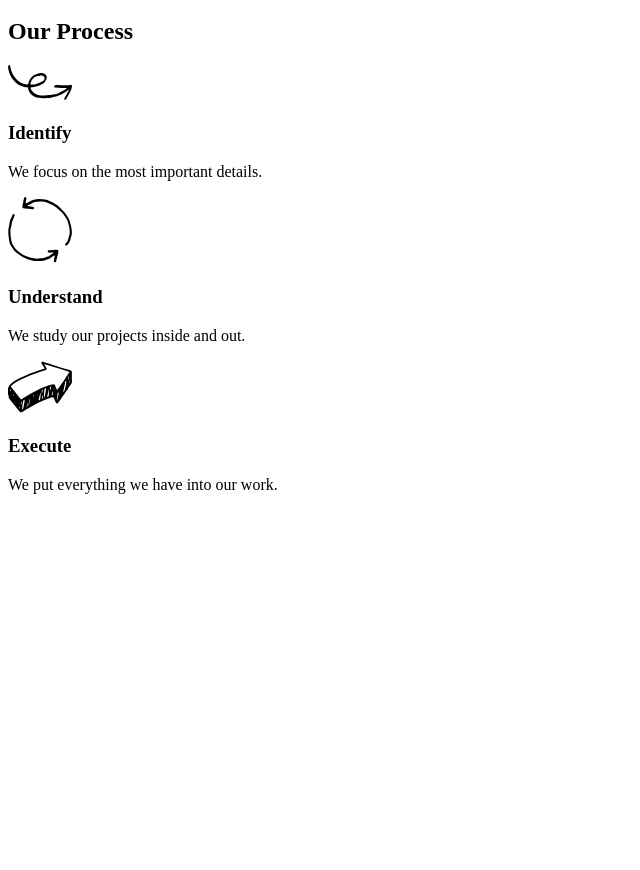
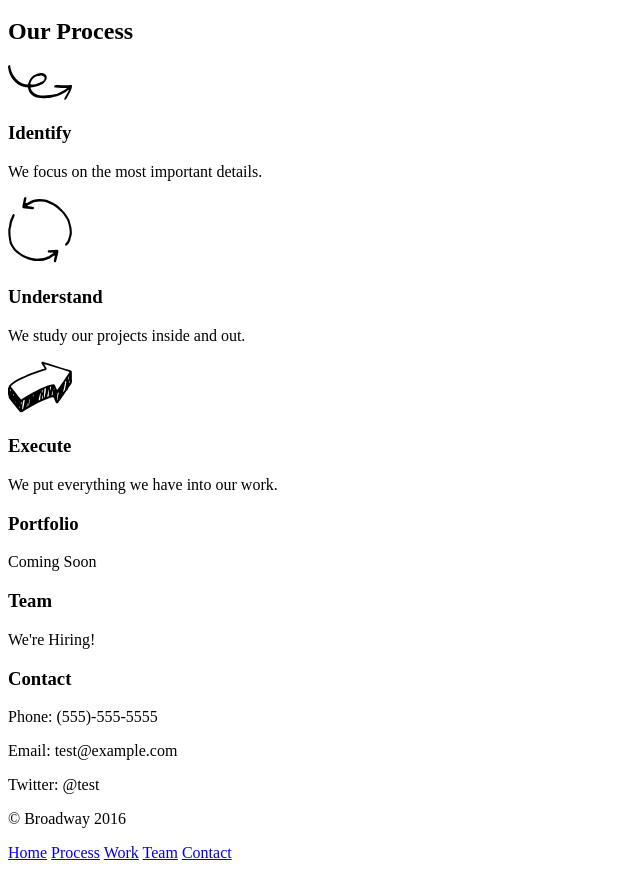
Before and after one commit to anthonygharvey/broadway, a plain HTML site: page index.html in a window 1280 px wide. Shown: the part 100-970 px from the top of the page, without its empty margins (0-640 px from the left). Before the commit the page ends 800 px from the top, so only its background shows below. Drawn offline with Linux system fonts and the light colour scheme.

Commit message:
Add process section and footer to index.html.

```diff
--- a/index.html
+++ b/index.html
@@ -18,7 +18,7 @@
 			<a href="#">Team</a>
 			<a href="#">Contact</a>
 		</nav>
-	</header>
+	</header><!-- Header Section -->
 
 	<!-- Process Section -->
 	<div class="process-section">
@@ -36,7 +36,31 @@
 		<h3>Execute</h3>
 		<p>We put everything we have into our work.</p>
 
+	</div><!-- Process Section -->
+
+	<div class="info-section">
+		<h3>Portfolio</h3>
+		<p>Coming Soon</p>
+		<h3>Team</h3>
+		<p>We're Hiring!</p>
+		<h3>Contact</h3>
+		<p>Phone: (555)-555-5555</p>
+		<p>Email: test@example.com</p>
+		<p>Twitter: @test</p>
 	</div>
+
+	<footer>
+		<p>&copy; Broadway 2016</p>
+		<nav class="footer-menu">
+			<a href="#">Home</a>
+			<a href="#">Process</a>
+			<a href="#">Work</a>
+			<a href="#">Team</a>
+			<a href="#">Contact</a>
+		</nav>
+	</footer>
+
+
 
 </body>
 </html>
```
